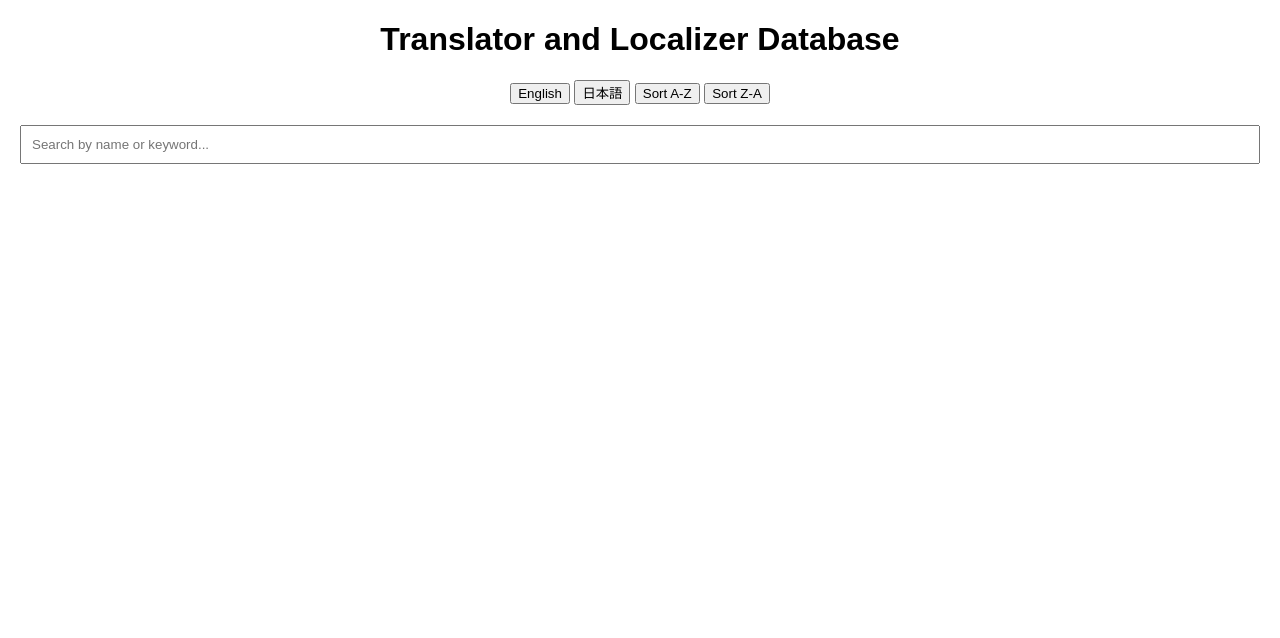
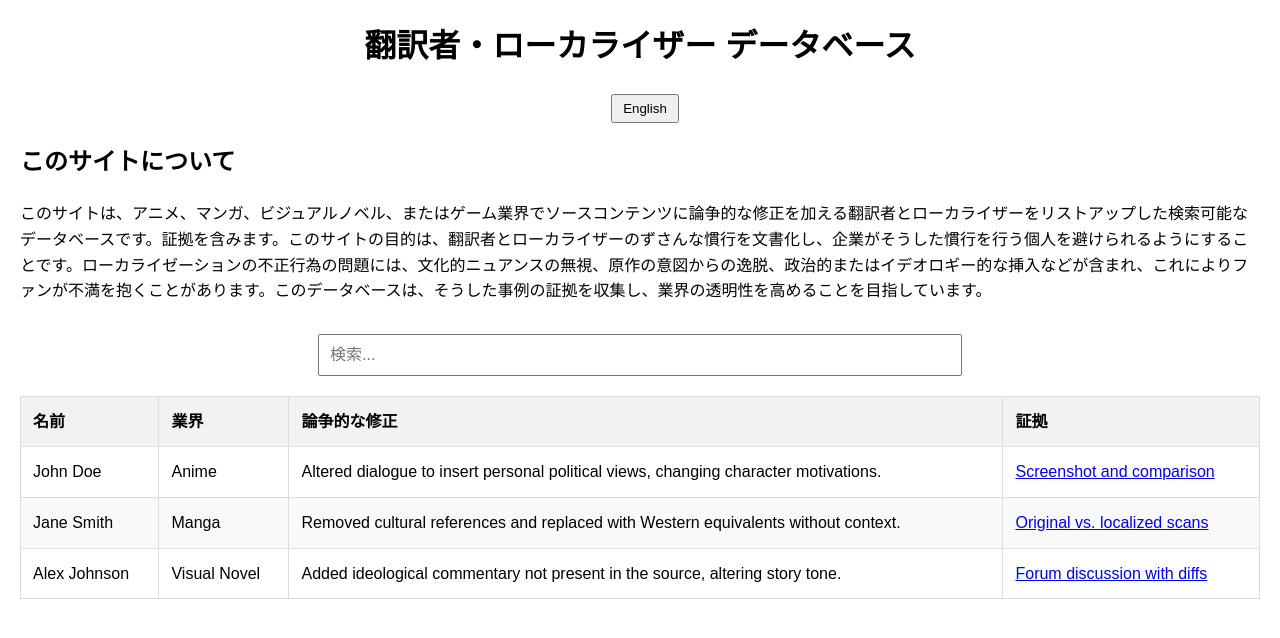
Before and after one commit to MSmith64/Test, a plain HTML site: page index.html in a window 1280 px wide. Drawn offline with Linux system fonts and the light colour scheme.

Commit message:
Update index.html

```diff
--- a/index.html
+++ b/index.html
@@ -1,211 +1,197 @@
 <!DOCTYPE html>
-<html lang="en">
+<html lang="ja">
 <head>
     <meta charset="UTF-8">
     <meta name="viewport" content="width=device-width, initial-scale=1.0">
-    <title>Translator and Localizer Database</title>
+    <title>翻訳者・ローカライザー データベース</title>
     <style>
-        body { font-family: Arial, sans-serif; margin: 20px; }
-        h1 { text-align: center; }
-        #controls { text-align: center; margin-bottom: 20px; }
-        #search { width: 100%; padding: 10px; margin-bottom: 10px; box-sizing: border-box; }
-        .entry { border: 1px solid #ccc; padding: 15px; margin-bottom: 20px; border-radius: 5px; cursor: pointer; }
-        .entry h2 { margin-top: 0; }
-        .details { display: none; }
-        .entry.expanded .details { display: block; }
-        .hidden { display: none; }
+        body {
+            font-family: Arial, sans-serif;
+            margin: 20px;
+            line-height: 1.6;
+        }
+        header {
+            text-align: center;
+            margin-bottom: 20px;
+        }
+        #lang-switch {
+            margin-left: 10px;
+            padding: 5px 10px;
+            cursor: pointer;
+        }
+        #about {
+            margin-bottom: 30px;
+        }
+        #search {
+            margin-bottom: 20px;
+            text-align: center;
+        }
+        #search-input {
+            width: 50%;
+            padding: 10px;
+            font-size: 16px;
+        }
+        table {
+            width: 100%;
+            border-collapse: collapse;
+            margin-top: 20px;
+        }
+        th, td {
+            border: 1px solid #ddd;
+            padding: 12px;
+            text-align: left;
+        }
+        th {
+            background-color: #f2f2f2;
+            font-weight: bold;
+        }
+        tr:nth-child(even) {
+            background-color: #f9f9f9;
+        }
+        tr.hidden {
+            display: none;
+        }
     </style>
 </head>
 <body>
-    <h1>Translator and Localizer Database</h1>
-    <div id="controls">
-        <button onclick="switchLanguage('en')">English</button>
-        <button onclick="switchLanguage('ja')">日本語</button>
-        <button onclick="sortEntries('asc')">Sort A-Z</button>
-        <button onclick="sortEntries('desc')">Sort Z-A</button>
-    </div>
-    <input type="text" id="search" placeholder="Search by name or keyword..." oninput="filterEntries()">
-    <div id="database"></div>
+    <header>
+        <h1>翻訳者・ローカライザー データベース</h1>
+        <button id="lang-switch">English</button>
+    </header>
+
+    <section id="about">
+        <h2>このサイトについて</h2>
+        <p>このサイトは、アニメ、マンガ、ビジュアルノベル、またはゲーム業界でソースコンテンツに論争的な修正を加える翻訳者とローカライザーをリストアップした検索可能なデータベースです。証拠を含みます。このサイトの目的は、翻訳者とローカライザーのずさんな慣行を文書化し、企業がそうした慣行を行う個人を避けられるようにすることです。ローカライゼーションの不正行為の問題には、文化的ニュアンスの無視、原作の意図からの逸脱、政治的またはイデオロギー的な挿入などが含まれ、これによりファンが不満を抱くことがあります。このデータベースは、そうした事例の証拠を収集し、業界の透明性を高めることを目指しています。</p>
+    </section>
+
+    <section id="search">
+        <input type="text" id="search-input" placeholder="検索...">
+    </section>
+
+    <table id="database">
+        <thead>
+            <tr>
+                <th>名前</th>
+                <th>業界</th>
+                <th>論争的な修正</th>
+                <th>証拠</th>
+            </tr>
+        </thead>
+        <tbody>
+            <!-- Data rows will be populated by JavaScript -->
+        </tbody>
+    </table>
 
     <script>
+        const languages = {
+            ja: {
+                title: '翻訳者・ローカライザー データベース',
+                aboutTitle: 'このサイトについて',
+                aboutText: 'このサイトは、アニメ、マンガ、ビジュアルノベル、またはゲーム業界でソースコンテンツに論争的な修正を加える翻訳者とローカライザーをリストアップした検索可能なデータベースです。証拠を含みます。このサイトの目的は、翻訳者とローカライザーのずさんな慣行を文書化し、企業がそうした慣行を行う個人を避けられるようにすることです。ローカライゼーションの不正行為の問題には、文化的ニュアンスの無視、原作の意図からの逸脱、政治的またはイデオロギー的な挿入などが含まれ、これによりファンが不満を抱くことがあります。このデータベースは、そうした事例の証拠を収集し、業界の透明性を高めることを目指しています。',
+                searchPlaceholder: '検索...',
+                thName: '名前',
+                thIndustry: '業界',
+                thMods: '論争的な修正',
+                thEvidence: '証拠'
+            },
+            en: {
+                title: 'Translator and Localizer Database',
+                aboutTitle: 'About This Site',
+                aboutText: 'This site is a searchable database listing translators and localizers in the anime, manga, visual novel, or game industry who make controversial modifications to the source content, including evidence. The site serves to document shoddy practices by translators and localizers so that companies may avoid individuals who engage in such practices. The issue of localization malpractice includes ignoring cultural nuances, deviating from the original intent, inserting political or ideological agendas, and more, which often leads to fan dissatisfaction. This database aims to collect evidence of such cases to promote transparency in the industry.',
+                searchPlaceholder: 'Search...',
+                thName: 'Name',
+                thIndustry: 'Industry',
+                thMods: 'Controversial Modifications',
+                thEvidence: 'Evidence'
+            }
+        };
+
+        // Sample data (replace with your actual data from Excel converted to JSON)
+        // To integrate real Excel data: Use a tool like SheetJS (xlsx.js) if you want to load .xlsx directly,
+        // but since we're sticking to vanilla JS, convert your Excel to JSON first and paste here.
+        // Example structure: Each object represents a row.
         const data = [
             {
-                name: "Jamie Marchi",
-                description_en: "Voice actor and script adapter known for injecting political commentary into anime dubs.<grok:render card_id="a5d353" card_type="citation_card" type="render_inline_citation">
-<argument name="citation_id">21</argument>
-</grok:render><grok:render card_id="578485" card_type="citation_card" type="render_inline_citation">
-<argument name="citation_id">23</argument>
-</grok:render><grok:render card_id="2ad071" card_type="citation_card" type="render_inline_citation">
-<argument name="citation_id">25</argument>
-</grok:render>",
-                description_ja: "アニメのダブで政治的なコメントを注入することで知られる声優兼スクリプトアダプター。<grok:render card_id="1d3f93" card_type="citation_card" type="render_inline_citation">
-<argument name="citation_id">21</argument>
-</grok:render><grok:render card_id="1e5711" card_type="citation_card" type="render_inline_citation">
-<argument name="citation_id">23</argument>
-</grok:render><grok:render card_id="e0f3f3" card_type="citation_card" type="render_inline_citation">
-<argument name="citation_id">25</argument>
-</grok:render>",
-                works_en: "Miss Kobayashi's Dragon Maid",
-                works_ja: "小林さんちのメイドラゴン",
-                modifications_en: "Changed a line about clothing exposure to reference 'pesky patriarchal societal demands'.<grok:render card_id="bc05f2" card_type="citation_card" type="render_inline_citation">
-<argument name="citation_id">21</argument>
-</grok:render><grok:render card_id="c0933d" card_type="citation_card" type="render_inline_citation">
-<argument name="citation_id">25</argument>
-</grok:render>",
-                modifications_ja: "服装の露出に関する台詞を「厄介な家父長制的社会的要求」に言及するように変更。<grok:render card_id="bbae2c" card_type="citation_card" type="render_inline_citation">
-<argument name="citation_id">21</argument>
-</grok:render><grok:render card_id="37f60e" card_type="citation_card" type="render_inline_citation">
-<argument name="citation_id">25</argument>
-</grok:render>",
-                evidence_en: "Admitted and defended the change on Twitter, doubled down amid ongoing debates.<grok:render card_id="ef6709" card_type="citation_card" type="render_inline_citation">
-<argument name="citation_id">20</argument>
-</grok:render><grok:render card_id="8f054f" card_type="citation_card" type="render_inline_citation">
-<argument name="citation_id">21</argument>
-</grok:render><grok:render card_id="7c3939" card_type="citation_card" type="render_inline_citation">
-<argument name="citation_id">23</argument>
-</grok:render>",
-                evidence_ja: "Twitterで変更を認め、擁護し、議論の中で倍加した。<grok:render card_id="051b65" card_type="citation_card" type="render_inline_citation">
-<argument name="citation_id">20</argument>
-</grok:render><grok:render card_id="025a11" card_type="citation_card" type="render_inline_citation">
-<argument name="citation_id">21</argument>
-</grok:render><grok:render card_id="3cc19c" card_type="citation_card" type="render_inline_citation">
-<argument name="citation_id">23</argument>
-</grok:render>"
+                name: 'John Doe',
+                industry: 'Anime',
+                mods: 'Altered dialogue to insert personal political views, changing character motivations.',
+                evidence: '<a href="https://example.com/evidence1" target="_blank">Screenshot and comparison</a>'
             },
             {
-                name: "Katrina Leonoudakis",
-                description_en: "Translator accused of altering character identities, adding inappropriate slang not in the original, and deliberately botching subtitles.<grok:render card_id="e06d89" card_type="citation_card" type="render_inline_citation">
-<argument name="citation_id">41</argument>
-</grok:render><grok:render card_id="41abd2" card_type="citation_card" type="render_inline_citation">
-<argument name="citation_id">12</argument>
-</grok:render><grok:render card_id="008f5e" card_type="citation_card" type="render_inline_citation">
-<argument name="citation_id">14</argument>
-</grok:render><grok:render card_id="67528f" card_type="citation_card" type="render_inline_citation">
-<argument name="citation_id">17</argument>
-</grok:render>",
-                description_ja: "キャラクターのアイデンティティを変更し、原作にない不適切なスラングを追加し、字幕を意図的に台無しにしたと非難される翻訳者。<grok:render card_id="9e53f3" card_type="citation_card" type="render_inline_citation">
-<argument name="citation_id">41</argument>
-</grok:render><grok:render card_id="287ffa" card_type="citation_card" type="render_inline_citation">
-<argument name="citation_id">12</argument>
-</grok:render><grok:render card_id="ea28f6" card_type="citation_card" type="render_inline_citation">
-<argument name="citation_id">14</argument>
-</grok:render><grok:render card_id="5672bf" card_type="citation_card" type="render_inline_citation">
-<argument name="citation_id">17</argument>
-</grok:render>",
-                works_en: "I Think I Turned My Childhood Friend Into a Girl (manga), My Life as Inukai-san's Dog (anime), Higurashi: When They Cry, My Deer Friend Nokotan, Interspecies Reviewers, Horimiya, O Maidens in Your Savage Season",
-                works_ja: "幼馴染を女の子にした件（漫画）、犬になったら好きな人に拾われた。（アニメ）、ひぐらしのなく頃に、しかのこのこのここんたん、異種族レビュアーズ、ホリミヤ、荒ぶる季節の乙女どもよ",
-                modifications_en: "Changed a crossdressing character to transgender; added words like 'bimbo', 'yeeted', 'eye bleach', 'resting b—-h face'; mistranslated nicknames like 'Nii-nii' to 'big'; botched subtitles in various works with slang-ridden dialogue.<grok:render card_id="1330de" card_type="citation_card" type="render_inline_citation">
-<argument name="citation_id">41</argument>
-</grok:render><grok:render card_id="194560" card_type="citation_card" type="render_inline_citation">
-<argument name="citation_id">12</argument>
-</grok:render><grok:render card_id="766ca7" card_type="citation_card" type="render_inline_citation">
-<argument name="citation_id">14</argument>
-</grok:render>",
-                modifications_ja: "女装キャラクターをトランスジェンダーに変更。「bimbo」、「yeeted」、「eye bleach」、「resting b—-h face」などの単語を追加。「Nii-nii」を「big」に誤訳。様々な作品でスラング満載の対話を用いて字幕を台無しにした。<grok:render card_id="ef4e02" card_type="citation_card" type="render_inline_citation">
-<argument name="citation_id">41</argument>
-</grok:render><grok:render card_id="35e9c8" card_type="citation_card" type="render_inline_citation">
-<argument name="citation_id">12</argument>
-</grok:render><grok:render card_id="bd1aa1" card_type="citation_card" type="render_inline_citation">
-<argument name="citation_id">14</argument>
-</grok:render>",
-                evidence_en: "Public statements defending changes, comparisons between original and localized versions, boasted about botching subtitles on social media as her 'finest work'.<grok:render card_id="588c96" card_type="citation_card" type="render_inline_citation">
-<argument name="citation_id">41</argument>
-</grok:render><grok:render card_id="737835" card_type="citation_card" type="render_inline_citation">
-<argument name="citation_id">17</argument>
-</grok:render>",
-                evidence_ja: "変更を擁護する公の発言、原作とローカライズ版の比較、ソーシャルメディアで字幕を台無しにしたことを「最高の仕事」として自慢した。<grok:render card_id="2e2d9e" card_type="citation_card" type="render_inline_citation">
-<argument name="citation_id">41</argument>
-</grok:render><grok:render card_id="76433c" card_type="citation_card" type="render_inline_citation">
-<argument name="citation_id">17</argument>
-</grok:render>"
+                name: 'Jane Smith',
+                industry: 'Manga',
+                mods: 'Removed cultural references and replaced with Western equivalents without context.',
+                evidence: '<a href="https://example.com/evidence2" target="_blank">Original vs. localized scans</a>'
             },
             {
-                name: "John Werry",
-                description_en: "Manga translator for Viz Media, criticized for inaccurate translations in popular series.<grok:render card_id="8ce827" card_type="citation_card" type="render_inline_citation">
-<argument name="citation_id">19</argument>
-</grok:render>",
-                description_ja: "Viz Mediaの漫画翻訳者、人気シリーズでの不正確な翻訳で批判される。<grok:render card_id="47dfb1" card_type="citation_card" type="render_inline_citation">
-<argument name="citation_id">19</argument>
-</grok:render>",
-                works_en: "Jujutsu Kaisen",
-                works_ja: "呪術廻戦",
-                modifications_en: "Mistranslated character relationships, iconic lines like 'Nah, I’d win' to 'No', and cursed techniques.<grok:render card_id="b569d4" card_type="citation_card" type="render_inline_citation">
-<argument name="citation_id">19</argument>
-</grok:render>",
-                modifications_ja: "キャラクターの関係を誤訳、象徴的な台詞「Nah, I’d win」を「No」に、呪術を誤訳。<grok:render card_id="1730f9" card_type="citation_card" type="render_inline_citation">
-<argument name="citation_id">19</argument>
-</grok:render>",
-                evidence_en: "Backlash from fans and voice actors, corrections made by Viz after complaints.<grok:render card_id="c73f5a" card_type="citation_card" type="render_inline_citation">
-<argument name="citation_id">19</argument>
-</grok:render>",
-                evidence_ja: "ファンと声優からの反発、苦情後のVizによる修正。<grok:render card_id="04cb77" card_type="citation_card" type="render_inline_citation">
-<argument name="citation_id">19</argument>
-</grok:render>"
-            }
+                name: 'Alex Johnson',
+                industry: 'Visual Novel',
+                mods: 'Added ideological commentary not present in the source, altering story tone.',
+                evidence: '<a href="https://example.com/evidence3" target="_blank">Forum discussion with diffs</a>'
+            },
+            // Add more entries from your Excel file here
         ];
 
-        let currentLang = 'en';
+        let currentLang = 'ja';
 
-        function renderDatabase() {
-            const container = document.getElementById('database');
-            container.innerHTML = '';
-            data.forEach(entry => {
-                const div = document.createElement('div');
-                div.classList.add('entry');
-                div.innerHTML = `
-                    <h2 onclick="toggleDetails(this.parentNode)">${entry.name}</h2>
-                    <div class="details">
-                        <p><strong>Description:</strong> ${entry[`description_${currentLang}`]}</p>
-                        <p><strong>Works:</strong> ${entry[`works_${currentLang}`]}</p>
-                        <p><strong>Modifications:</strong> ${entry[`modifications_${currentLang}`]}</p>
-                        <p><strong>Evidence:</strong> ${entry[`evidence_${currentLang}`]}</p>
-                    </div>
+        function setLanguage(lang) {
+            document.querySelector('h1').textContent = languages[lang].title;
+            document.querySelector('#about h2').textContent = languages[lang].aboutTitle;
+            document.querySelector('#about p').textContent = languages[lang].aboutText;
+            document.querySelector('#search-input').placeholder = languages[lang].searchPlaceholder;
+            document.querySelectorAll('th')[0].textContent = languages[lang].thName;
+            document.querySelectorAll('th')[1].textContent = languages[lang].thIndustry;
+            document.querySelectorAll('th')[2].textContent = languages[lang].thMods;
+            document.querySelectorAll('th')[3].textContent = languages[lang].thEvidence;
+            document.documentElement.lang = lang;
+            if (lang === 'ja') {
+                document.querySelector('#lang-switch').textContent = 'English';
+            } else {
+                document.querySelector('#lang-switch').textContent = '日本語';
+            }
+            currentLang = lang;
+        }
+
+        // Populate table with data
+        function populateTable() {
+            let tbody = document.querySelector('tbody');
+            tbody.innerHTML = ''; // Clear existing rows
+            data.forEach(item => {
+                let row = document.createElement('tr');
+                row.innerHTML = `
+                    <td>${item.name}</td>
+                    <td>${item.industry}</td>
+                    <td>${item.mods}</td>
+                    <td>${item.evidence}</td>
                 `;
-                div.dataset.keywords = `${entry.name.toLowerCase()} ${entry[`description_${currentLang}`].toLowerCase()} ${entry[`works_${currentLang}`].toLowerCase()} ${entry[`modifications_${currentLang}`].toLowerCase()} ${entry[`evidence_${currentLang}`].toLowerCase()}`;
-                div.dataset.name = entry.name.toLowerCase();
-                container.appendChild(div);
+                tbody.appendChild(row);
             });
         }
 
-        function switchLanguage(lang) {
-            currentLang = lang;
-            renderDatabase();
-            filterEntries();
-        }
-
-        function filterEntries() {
-            const searchTerm = document.getElementById('search').value.toLowerCase();
-            const entries = document.querySelectorAll('.entry');
-            entries.forEach(entry => {
-                if (entry.dataset.keywords.includes(searchTerm)) {
-                    entry.classList.remove('hidden');
-                } else {
-                    entry.classList.add('hidden');
-                }
+        // Search functionality
+        function setupSearch() {
+            document.querySelector('#search-input').addEventListener('input', (e) => {
+                let term = e.target.value.toLowerCase();
+                document.querySelectorAll('tbody tr').forEach(tr => {
+                    if (tr.textContent.toLowerCase().includes(term)) {
+                        tr.classList.remove('hidden');
+                    } else {
+                        tr.classList.add('hidden');
+                    }
+                });
             });
         }
 
-        function sortEntries(order) {
-            const container = document.getElementById('database');
-            const entries = Array.from(container.querySelectorAll('.entry'));
-            entries.sort((a, b) => {
-                const nameA = a.dataset.name;
-                const nameB = b.dataset.name;
-                if (order === 'asc') {
-                    return nameA.localeCompare(nameB);
-                } else {
-                    return nameB.localeCompare(nameA);
-                }
-            });
-            entries.forEach(entry => container.appendChild(entry));
-            filterEntries();
-        }
+        // Language switch button
+        document.querySelector('#lang-switch').addEventListener('click', () => {
+            const newLang = currentLang === 'ja' ? 'en' : 'ja';
+            setLanguage(newLang);
+        });
 
-        function toggleDetails(entry) {
-            entry.classList.toggle('expanded');
-        }
-
-        renderDatabase();
+        // Initialize
+        setLanguage('ja');
+        populateTable();
+        setupSearch();
     </script>
 </body>
 </html>
```
